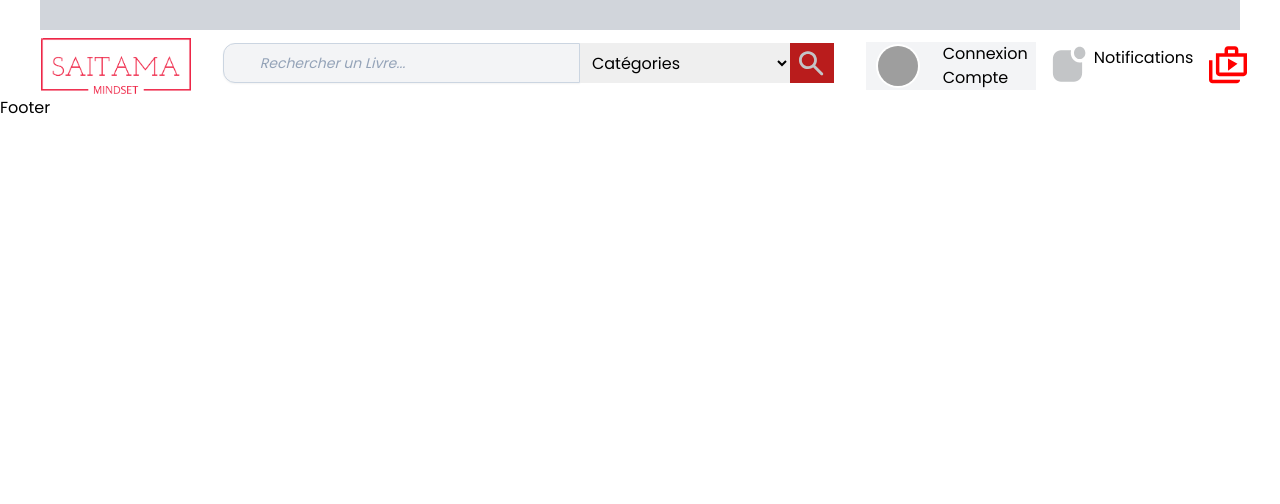
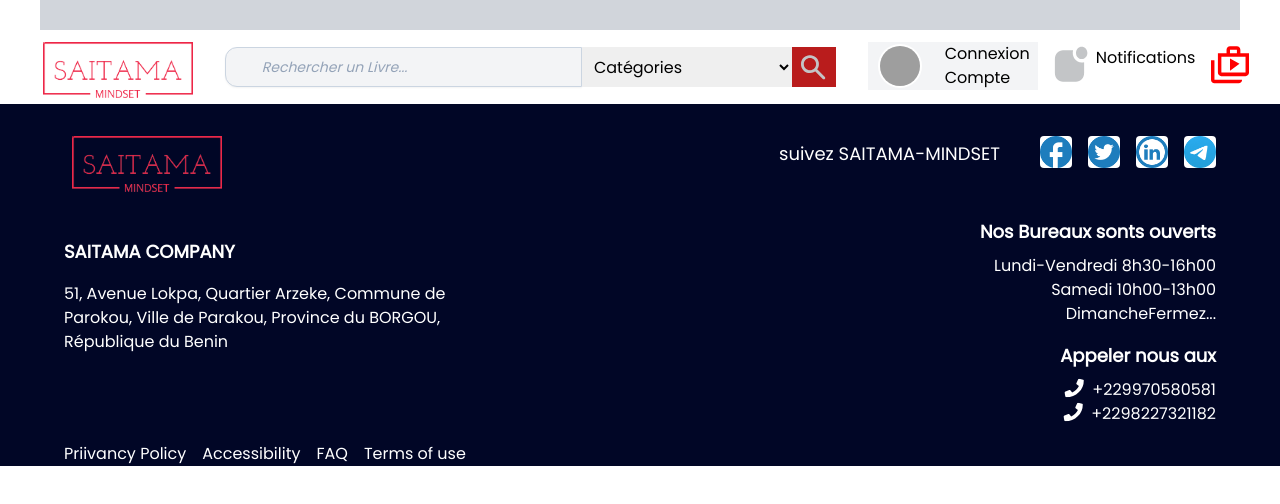
Before and after one commit to Dieumerci-M2/Saitama-minset, a React (Vite) app: page /home in a window 1280 px wide. Shown: the top 504 px of the page. Built offline with nearby package versions, Linux system fonts and the light colour scheme; grey boxes are pictures that could not be loaded.

Commit message:
feat : add HTML Structure on the Footer

```diff
--- a/src/components/Footer.jsx
+++ b/src/components/Footer.jsx
@@ -1,9 +1,83 @@
 import React from 'react'
+import Logo from '../assets/saitama.png'
+import Facebook from '../assets/Facebook.png'
+import Twitter from '../assets/Twitter.png'
+import Linkedin from '../assets/linkedin.png'
+import Telegram from '../assets/logos_telegram.png'
+import Phone from '../assets/phone.svg'
 
 const Footer = () => {
   return (
-    <div>Footer</div>
-  )
+    <footer className="bg-[#010626] text-[#FFFFFF]">
+      <section className="flex flex-row justify-between mx-16">
+        <div className="w-[150px]  h-[50px] m-2 my-8">
+          <img src={Logo} alt="logo" className="" />
+        </div>
+        <div className="flex gap-10 my-8 ">
+          <span className="mt-1 text-lg">suivez SAITAMA-MINDSET</span>
+          <div className="flex gap-4">
+            <span className="w-8 h-8 cursor-pointer text-white">
+              <img src={Facebook} alt="facebook" className="text-white bg-[#FFFFFF] rounded " />
+            </span>
+            <span className="w-8 h-8 cursor-pointer text-white">
+              <img src={Twitter} alt="twitter" className="text-white bg-[#FFFFFF] rounded" />
+            </span>
+            <span className="w-8 h-8 cursor-pointer text-white">
+              <img src={Linkedin} alt="linkedin" className="text-white bg-[#FFFFFF] rounded" />
+            </span>
+            <span className="w-8 h-8 cursor-pointer text-white">
+              <img src={Telegram} alt="telegram" className="text-white bg-[#FFFFFF] rounded" />
+            </span>
+          </div>
+        </div>
+      </section>
+      <section className="flex flex-row justify-between mx-16">
+        <div className="flex flex-col gap-4 w-[400px] h-[155px] py-5">
+          <span className="text-lg font-semibold">SAITAMA COMPANY</span>
+          <span>
+            51, Avenue Lokpa, Quartier Arzeke, Commune de Parokou, Ville de Parakou, Province du
+            BORGOU, République du Benin
+          </span>
+        </div>
+        <div className="text-right">
+          <span className="text-lg font-semibold">Nos Bureaux sonts ouverts</span>
+          <div className="mt-2">
+            <span>Lundi-Vendredi </span>
+            <span className="ml"> 8h30-16h00</span>
+          </div>
+          <div>
+            <span>Samedi </span>
+            <span>10h00-13h00</span>
+          </div>
+          <div>
+            <span>Dimanche</span>
+            <span>Fermez...</span>
+          </div>
+          <div className="flex flex-col my-4">
+            <span className="text-lg font-semibold">Appeler nous aux</span>
+            <div className="flex flex-row justify-end items-left gap-2 mt-2">
+              <span>
+                <img src={Phone} alt="phone" className="w-5 h-5" />
+              </span>
+              <span>+229970580581</span>
+            </div>
+            <div className="flex flex-row justify-end items-left gap-2">
+              <span>
+                <img src={Phone} alt="phone" className="w-5 h-5" />
+              </span>
+              <span>+2298227321182</span>
+            </div>
+          </div>
+        </div>
+      </section>
+      <div className="flex gap-4 mx-16">
+        <span className="cursor-pointer">Priivancy Policy</span>
+        <span className="cursor-pointer">Accessibility</span>
+        <span className="cursor-pointer">FAQ </span>
+        <span className="cursor-pointer">Terms of use</span>
+      </div>
+    </footer>
+  );
 }
 
 export default Footer
--- a/src/components/Menus.jsx
+++ b/src/components/Menus.jsx
@@ -6,8 +6,8 @@ import Youtube from "../assets/Vector(2).svg"
 const Menus = () => {
   return (
     <section className="flex justify-around">
-      <div className="w-[150px]  h-[50px] m-2 mr-4">
-        <img src={Saitama} alt="logo" className="mr-4" />
+      <div className="w-[150px]  h-[50px] m-3 mr-4">
+        <img src={Saitama} alt="logo" className="mr-4 cursor-pointer" />
       </div>
       <div className="flex flex-row my-auto mx-4 rounded-l-xl h-10">
         <input
@@ -24,7 +24,7 @@ const Menus = () => {
           <option>Selon le prix des livres</option>
           <option>Selon le prix des livres</option>
         </select>
-        <span className="w-20 h-10 bg-red-700">
+        <span className="w-20 h-10 bg-red-700 cursor-pointer">
           <img src={Search} alt="Search" className="m-auto my-2" />
         </span>
       </div>
@@ -35,20 +35,20 @@ const Menus = () => {
           alt=""
         />
         <div>
-          <span className="mr-2">Connexion</span>
+          <span className="mr-2 cursor-pointer">Connexion</span>
           <br />
-          <span className="mr-2">Compte</span>
+          <span className="mr-2 cursor-pointer">Compte</span>
         </div>
       </div>
       <div className="flex flex-row gap-4 mt-3">
         <div className="flex flex-row gap-2 mt-1">
           <span>
-            <img src={Not} alt="not" />
+            <img src={Not} alt="not" className="cursor-pointer" />
           </span>
           <span>Notifications</span>
         </div>
         <div className="mt-1">
-          <img src={Youtube} alt="youtube" />
+          <img src={Youtube} alt="youtube" className='cursor-pointer'/>
         </div>
       </div>
     </section>
--- a/src/pages/Presentation.jsx
+++ b/src/pages/Presentation.jsx
@@ -11,7 +11,7 @@ const Presentation = () => {
     <article className="box-border overflow-hidden">
       <header className="fixed  w-full">
         <section className="flex  bg-white flex-row justify-between">
-          <div className="border w-[150px]  h-[50px] m-2 ">
+          <div className="border w-16  h-[50px] m-2 ">
             <img src={saitama} alt="Logo" />
           </div>
           <div
```
Also changed, not shown: src/assets/phone.svg (added).
